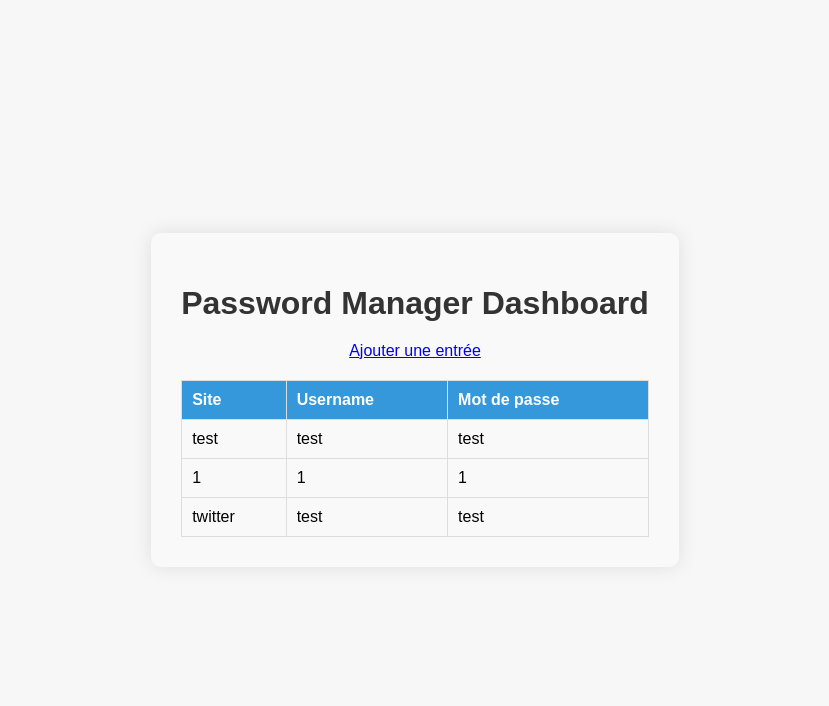
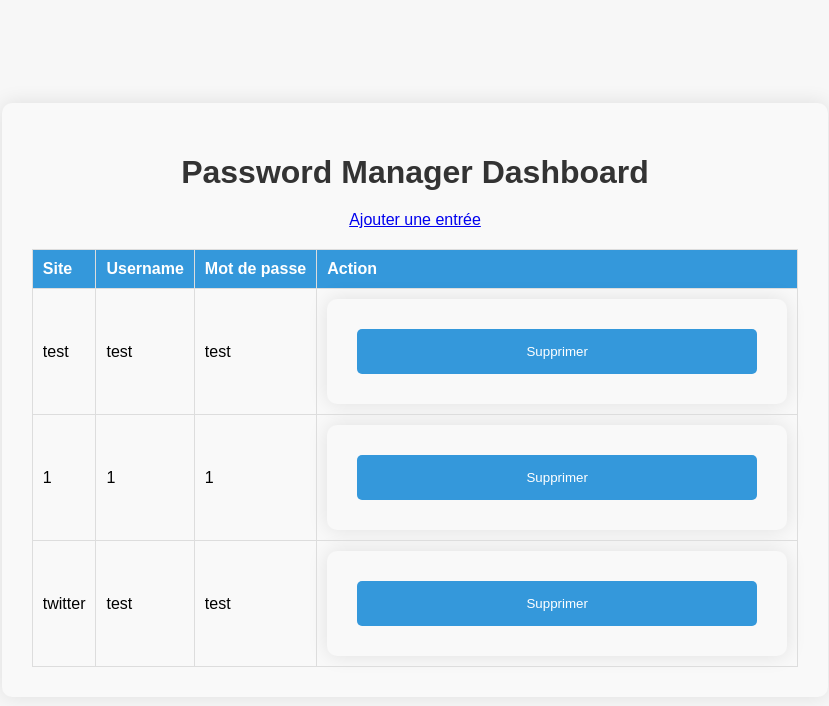
Before and after one commit to Skylos27/PM-Python, a Flask app: page /dashboard/admin in a window 1280 px wide. Shown: the top 706 px of the page, without its empty margins (225-1054 px from the left). Run offline with Flask 3, Linux system fonts and the light colour scheme.

Commit message:
ajout delete

```diff
--- a/app/app.py
+++ b/app/app.py
@@ -29,6 +29,11 @@
             error = 'Identifiants invalides. Veuillez réessayer.'
             return render_template('login.html', error=error)
     return render_template('login.html')
+
+@app.route('/delete_entry/<site>', methods=['POST', 'DELETE'])
+def delete_entry(site):
+
+    return redirect(url_for('dashboard', username='admin'))
 
 @app.route('/dashboard/<username>')
 def dashboard(username):
--- a/app/pm.py
+++ b/app/pm.py
@@ -16,10 +16,6 @@
                 if site1 == site:
                     existing = True
         return existing
-
-
-
-
 
 
     def create_key(self,path):
--- a/app/templates/dashboard.html
+++ b/app/templates/dashboard.html
@@ -1,3 +1,5 @@
+<!-- dashboard.html -->
+
 <!DOCTYPE html>
 <html lang="en">
 <head>
@@ -16,6 +18,7 @@
                     <th>Site</th>
                     <th>Username</th>
                     <th>Mot de passe</th>
+                    <th>Action</th>  <!-- Ajout de la colonne Action -->
                 </tr>
             </thead>
             <tbody>
@@ -23,8 +26,13 @@
                     <tr>
                         <td>{{ entry.site }}</td>
                         <td>{{ entry.username }}</td>
-                         <td>{{ entry.password }}</td>
-
+                        <td>{{ entry.password }}</td>
+                        <td>
+                            <form method="post" action="{{ url_for('delete_entry', site=entry.site) }}">
+                                <input type="hidden" name="_method" value="DELETE">
+                                <button type="submit">Supprimer</button>
+                            </form>
+                        </td>
                     </tr>
                 {% endfor %}
             </tbody>
```
